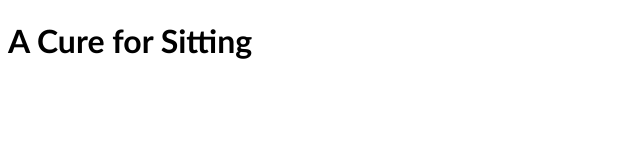
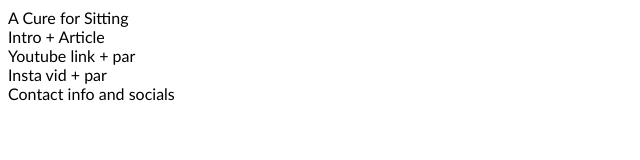
Before and after one commit to RobMolo89/Project-Portfolio-1, a plain HTML site: page index.html in a window 1280 px wide. Shown: the whole page, without its empty margins (0-640 px from the left). Drawn offline with Linux system fonts and the light colour scheme.

Commit message:
create basic html structure

```diff
--- a/index.html
+++ b/index.html
@@ -11,6 +11,18 @@
     <title>Document</title>
 </head>
 <body>
-    <h1>A Cure for Sitting</h1>
+    <header>A Cure for Sitting</header>
+    <section>
+        Intro + Article
+    </section>
+    <section>
+        Youtube link + par
+    </section>
+    <section>
+        Insta vid + par
+    </section>
+    <footer>
+        Contact info and socials
+    </footer>
 </body>
 </html>
```
